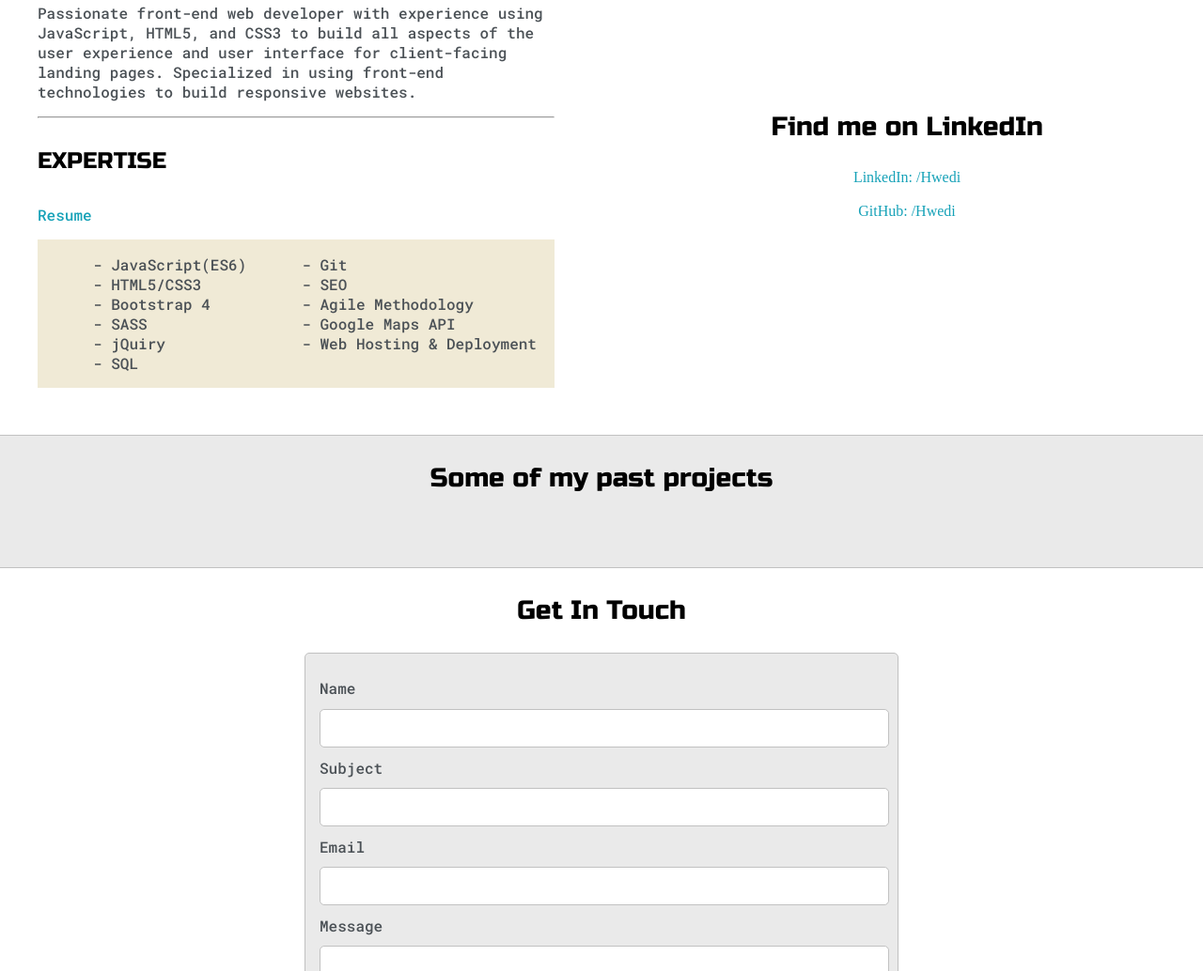
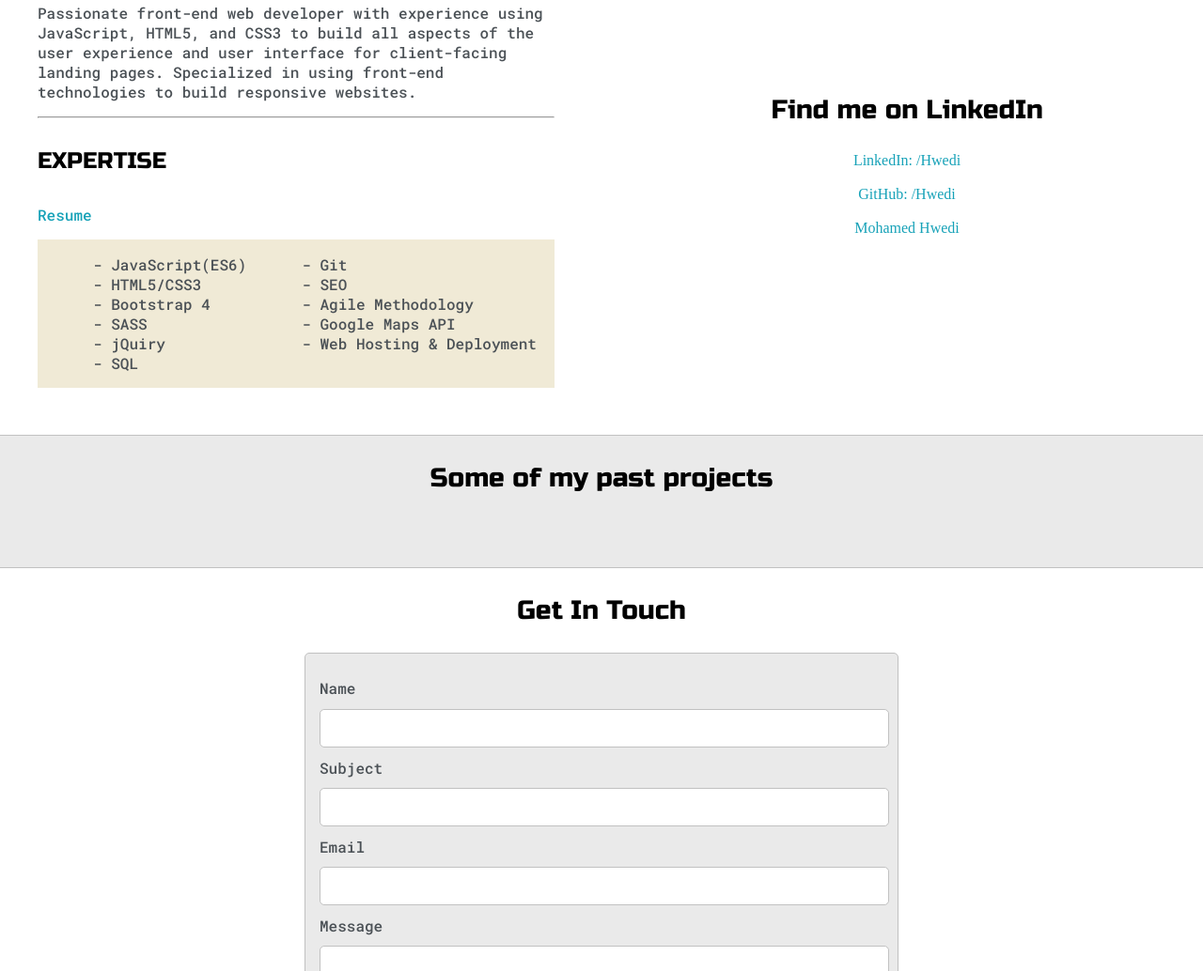
Before and after one commit to hwedi/hwedi.github.io, a plain HTML site: page index.html in a window 1280 px wide. Shown: the part 821-1855 px from the top of the page at 94% size. Drawn offline with Linux system fonts and the light colour scheme.

Commit message:
Add LinkedIn badge.

```diff
--- a/index.html
+++ b/index.html
@@ -118,6 +118,9 @@
 					<a target="_blank" href="https://www.linkedin.com/in/Hwedi">LinkedIn: /Hwedi</a>
 					<br>
 					<a target="_blank" href="https://www.github.com/Hwedi">GitHub: /Hwedi</a>
+					<br>
+					<div class="badge-base LI-profile-badge" data-locale="ar_AE" data-size="large" data-theme="dark" data-type="VERTICAL" data-vanity="hwedi" data-version="v1"><a class="badge-base__link LI-simple-link" href="https://ly.linkedin.com/in/hwedi?trk=profile-badge">Mohamed Hwedi</a></div>
+
 
 				</div>
 			</div>
@@ -163,5 +166,6 @@
 	</section>
 
 	<script type="text/javascript" src="script.js"></script>
+
 </body>
 </html>
```
